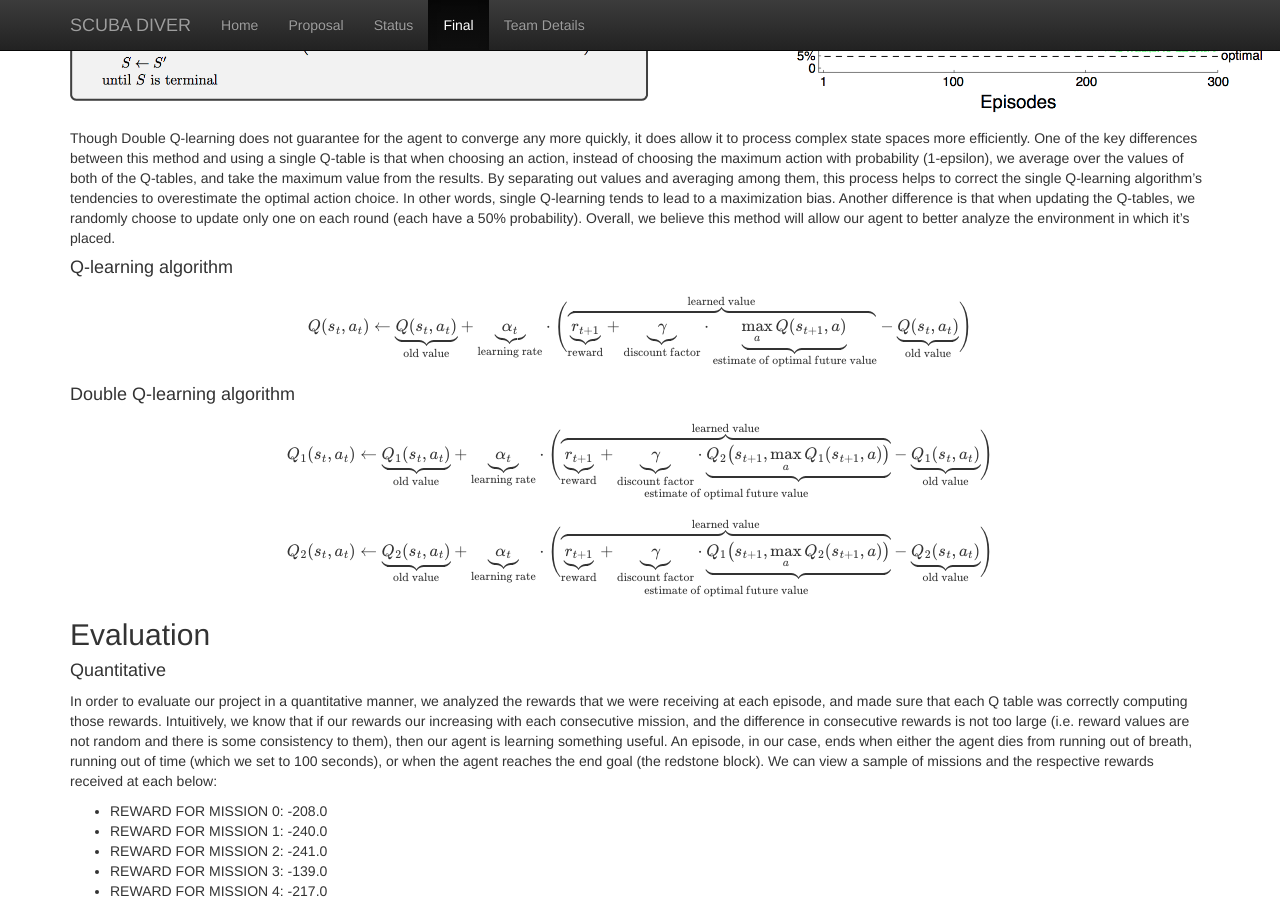
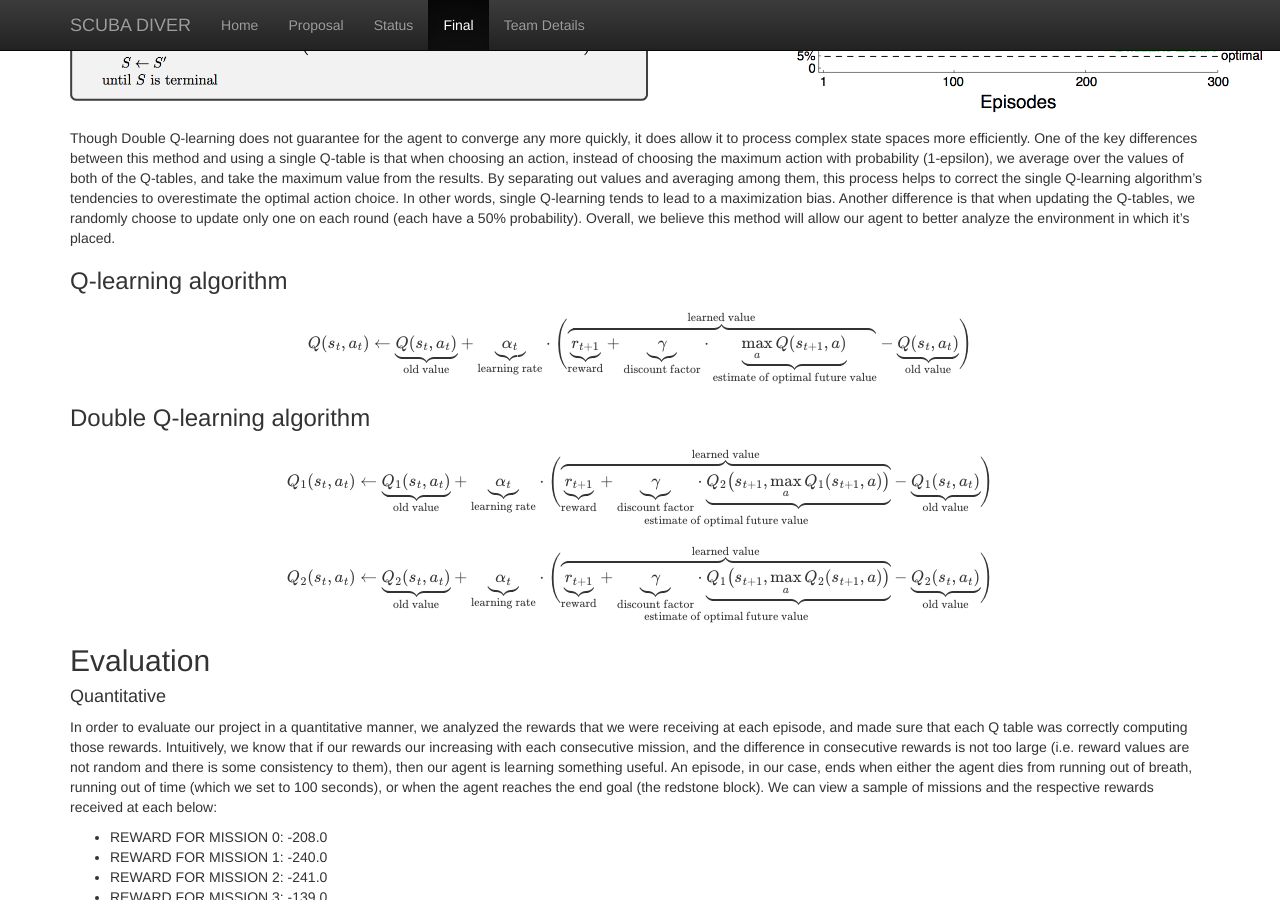
Before and after one commit to andrewdoh/scuba_diver, a Jekyll site: the page built from docs/final.md, in a window 1280 px wide and 900 px high, scrolled down 2750 px. Built offline with Jekyll 4.4.1, drawn with Linux system fonts in a browser that asks for light colours; formulas are drawn with MathJax 3.

Commit message:
Create final.md

```diff
--- a/docs/final.md
+++ b/docs/final.md
@@ -34,12 +34,14 @@ As one of the first breakthroughs in reinforcement learning, the Q-learning algo
 
 Though Double Q-learning does not guarantee for the agent to converge any more quickly, it does allow it to process complex state spaces more efficiently. One of the key differences between this method and using a single Q-table is that when choosing an action, instead of choosing the maximum action with probability (1-epsilon), we average over the values of both of the Q-tables, and take the maximum value from the results. By separating out values and averaging among them, this process helps to correct the single Q-learning algorithm’s tendencies to overestimate the optimal action choice. In other words, single Q-learning tends to lead to a maximization bias. Another difference is that when updating the Q-tables, we randomly choose to update only one on each round (each have a 50% probability). Overall, we believe this method will allow our agent to better analyze the environment in which it’s placed.
 
-#### Q-learning algorithm ####
+
 <p align="center">
+<h3> Q-learning algorithm </h3>
 $$ Q(s_t,a_t)  \leftarrow \underbrace{Q(s_t,a_t)}_{\text{old value}} + \underbrace{\alpha_t}_{\text{learning rate}} \cdot \Bigg(\overbrace{\underbrace{r_{t+1}}_{\text{reward}} + \underbrace{\gamma}_{\text{discount factor}} \cdot \underbrace{\max\limits_{a} Q(s_{t+1},a)}_{\text{estimate of optimal future value}}}^{\text{learned value}}   - \underbrace{Q(s_t,a_t)}_{\text{old value}}  \Bigg)$$
 </p>
-#### Double Q-learning algorithm ####
+
 <p align="center">
+<h3>Double Q-learning algorithm</h3>
 $$ Q_{1}(s_t,a_t)  \leftarrow \underbrace{Q_{1}(s_t,a_t)}_{\text{old value}} + \underbrace{\alpha_t}_{\text{learning rate}} \cdot \Bigg(\overbrace{\underbrace{r_{t+1}}_{\text{reward}} +  \underbrace{\gamma}_{\text{discount factor}} \cdot \underbrace{Q_{2} \big(s_{t+1},\max\limits_{a} Q_{1}(s_{t+1},a)\big)}}^{\text{learned value}}_{\text{estimate of optimal future value}}  - \underbrace{Q_{1}(s_t,a_t)}_{\text{old value}}  \Bigg)$$
 $$ Q_{2}(s_t,a_t)  \leftarrow \underbrace{Q_{2}(s_t,a_t)}_{\text{old value}} + \underbrace{\alpha_t}_{\text{learning rate}} \cdot \Bigg(\overbrace{\underbrace{r_{t+1}}_{\text{reward}} +  \underbrace{\gamma}_{\text{discount factor}} \cdot \underbrace{Q_{1} \big(s_{t+1},\max\limits_{a} Q_{2}(s_{t+1},a)\big)}}^{\text{learned value}}_{\text{estimate of optimal future value}} - \underbrace{Q_{2}(s_t,a_t)}_{\text{old value}}  \Bigg)$$
 </p>
```
